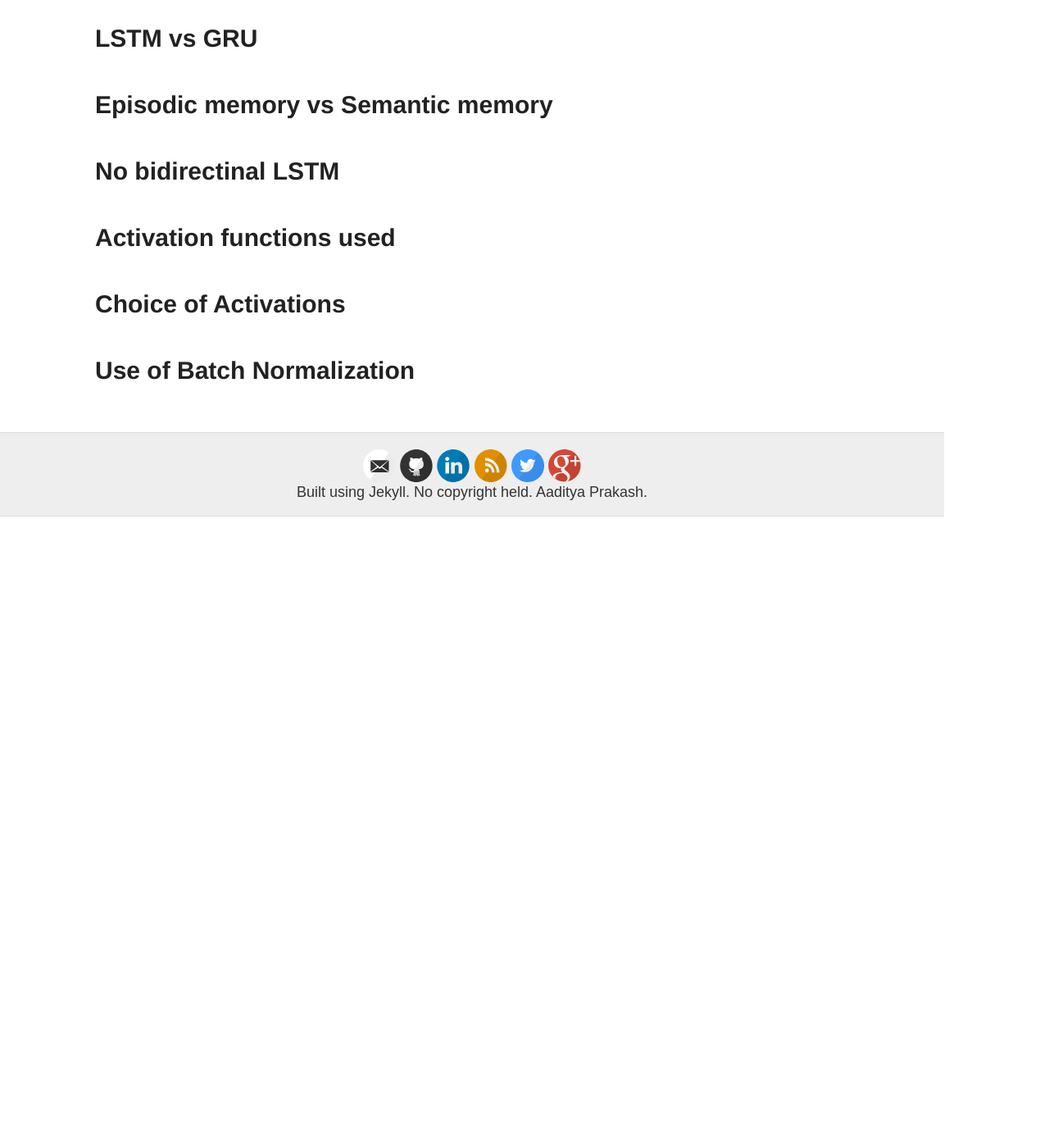
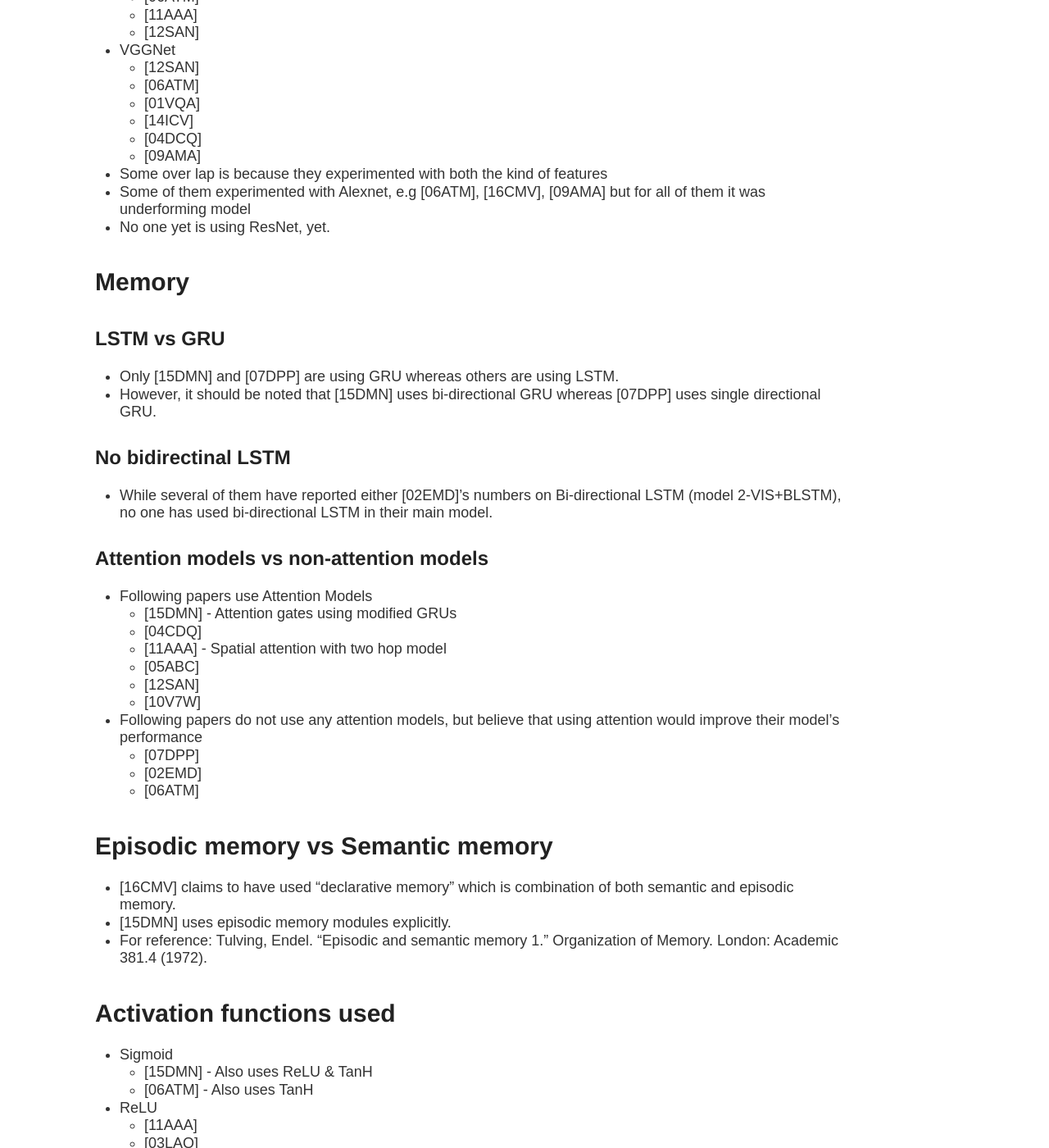
Before and after one commit to iamaaditya/iamaaditya.github.io, a Jekyll site: the page built from research/literature/index.md, in a window 1280 px wide and 1400 px high, scrolled down 1882 px. Shown: the whole window at 82% size. Built offline with Jekyll 4.4.1, drawn with Linux system fonts in a browser that asks for light colours; some web fonts are replaced; before the commit the page ends 2512 px from its top, so only the background shows below that; some of the changed text lies outside the part shown.

Commit message:
added memory, activation and batch normalization information to the literature survey

```diff
--- a/research/literature/index.md
+++ b/research/literature/index.md
@@ -50,7 +50,11 @@ LSTM Q+I| 53.7| 78.9| 36.4| 35.2| 54.1
 [12SAN]| 58.7| 79.3| 46.1| 36.6| 58.9
 [15DMN]| 60.3| 80.5| 48.3| 36.8| 60.4
 
+# WordCloud
 
+* To get a quick sense of where most of the models are headed in terms of architecture, it suffices to see the word cloud (after removing stop-words)
+
+![word cloud](https://raw.githubusercontent.com/iamaaditya/iamaaditya.github.io/master/images/word_cloud_vqa_relative.png)
 
 # Image Features
 
@@ -76,20 +80,57 @@ LSTM Q+I| 53.7| 78.9| 36.4| 35.2| 54.1
 
 # Memory
 
-# Attention models vs non-attention models
+## LSTM vs GRU
 
-# LSTM vs GRU
+ * Only [15DMN] and [07DPP] are using GRU whereas others are using LSTM.
+ * However, it should be noted that [15DMN] uses bi-directional GRU whereas [07DPP] uses single directional GRU.
+
+## No bidirectinal LSTM
+
+ * While several of them have reported either [02EMD]'s numbers on Bi-directional LSTM (model 2-VIS+BLSTM), no one has used bi-directional LSTM in their main model.
+
+## Attention models vs non-attention models
+
+ * Following papers use Attention Models
+   * [15DMN] - Attention gates using modified GRUs
+   * [04CDQ]
+   * [11AAA] - Spatial attention with two hop model
+   * [05ABC]
+   * [12SAN]
+   * [10V7W]
+ * Following papers do not use any attention models, but believe that using attention would improve their model's performance
+   * [07DPP]
+   * [02EMD]
+   * [06ATM]
+
 
 # Episodic memory vs Semantic memory
 
-
-# No bidirectinal LSTM
+ * [16CMV] claims to have used "declarative memory" which is combination of both semantic and episodic memory.
+ * [15DMN] uses episodic memory modules explicitly.
+ * For reference: Tulving, Endel. "Episodic and semantic memory 1." Organization of Memory. London: Academic 381.4 (1972).
 
 
 # Activation functions used
 
-
-# Choice of Activations
+ * Sigmoid
+   * [15DMN]  - Also uses ReLU & TanH
+   * [06ATM]  - Also uses TanH
+ * ReLU
+   * [11AAA]
+   * [03LAQ]
+   * [04DCQ]
+   * [08WTL]
+ * TanH
+   * [12SAN]
+   * [14ICV]
+   * [10V7W]
+   * [01VQA]
+   * [05ABC]
+   * [16CMV]
 
 
 # Use of Batch Normalization
+
+ * Only [07DPP] and [08WTL] have used batch-normalization for their training, even though most of the other deep learning research fields have extensively used the process.
+ * For reference: Ioffe, Sergey, and Christian Szegedy. "Batch normalization: Accelerating deep network training by reducing internal covariate shift." arXiv preprint arXiv:1502.03167 (2015).
```
Also changed, not shown: about/index.md (+2 -2 lines), notes/deep_learning/index.md (+1 -0 lines), notes/linux/index.md (+32 -0 lines), research/index.md (+14 -4 lines), 2 other files.
